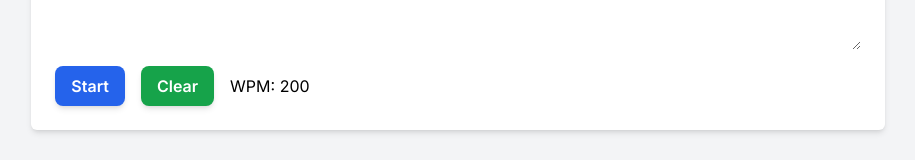
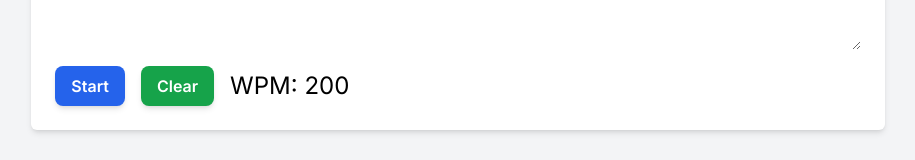
Before and after one commit to vicarb/speedreader, a Next.js app: page / in a window 1280 px wide. Shown: the part 474-634 px from the top of the page, without its empty margins (182-1097 px from the left). Built offline with nearby package versions, Linux system fonts and the light colour scheme.

Commit message:
updated font size

```diff
--- a/components/Reader/Reader.tsx
+++ b/components/Reader/Reader.tsx
@@ -14,6 +14,7 @@ const Reader = () => {
     function startReading(wordsArray: string[]) {
       if (wordsArray.length === 0) {
         setIsReading(false);
+
         return;
       }
       setCurrentWord(wordsArray[0]);
@@ -76,7 +77,7 @@ const Reader = () => {
           >
             Clear
           </button>
-          <div className="self-center">
+          <div className="self-center text-2xl">
             <label htmlFor="wpm">WPM: </label>
             <input
               id="wpm"
```
